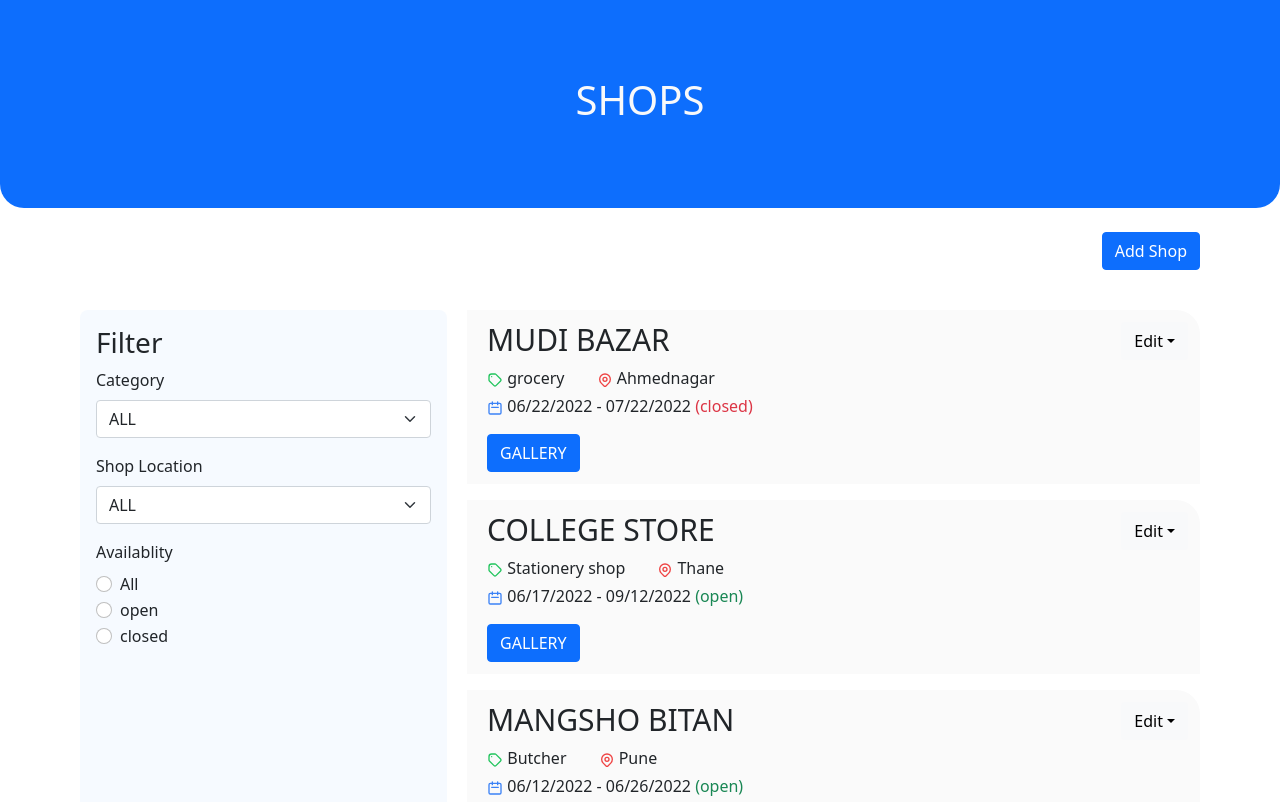
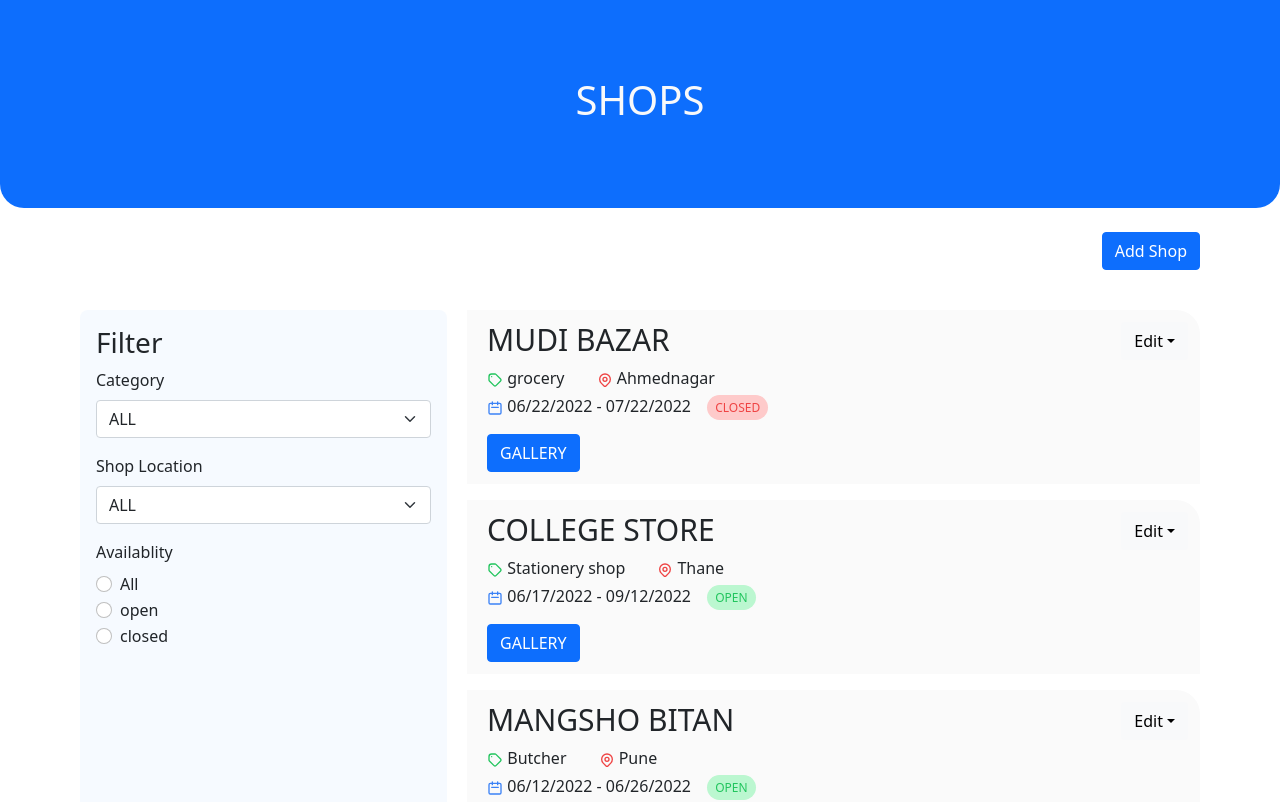
Before and after one commit to mahfuzswaron/shop-list, a React (Create React App) app: page / in a window 1280 px wide. Shown: the top 802 px of the page. Built offline with nearby package versions, Linux system fonts and the light colour scheme; the HTML template or start-up script is replaced by a standard one.

Commit message:
open and closed tag added

```diff
--- a/src/components/Shops/Shop.js
+++ b/src/components/Shops/Shop.js
@@ -20,7 +20,7 @@ const dateIcon = <svg xmlns="http://www.w3.org/2000/svg" className="h-4 w-4  inl
 
 
 const Shop = ({ shop, setEditShopModalShow }) => {
-    const { name, category, id, area, openingDate, closingDate } = shop;
+    const { name, category, area, openingDate, closingDate } = shop;
     const dispatch = useDispatch();
 
     const isOpen = () => (Date.parse(shop.openingDate) < new Date()) && (new Date() < Date.parse(shop.closingDate))
@@ -32,8 +32,7 @@ const Shop = ({ shop, setEditShopModalShow }) => {
                 <p className='mb-1'>{tagIcon} {category}</p>
                 <p className='mb-1'>{locationIcon} {area}</p>
             </div>
-            {/* <p>{clockIcon} {`${opening} - ${closing}`} </p> */}
-            <p>{dateIcon} {openingDate} - {closingDate} {isOpen() ? <span className="text-success">(open)</span> : <span className="text-danger">(closed)</span>} </p>
+            <p>{dateIcon} {openingDate} - {closingDate} {isOpen() ? <span className="bg-green-200 text-green-500 text-center text-xs font-medium px-2 py-1 lg:mx-3 my-2 lg:my-0 lg:inline block w-20 rounded-full ">OPEN</span> : <span className="bg-red-200 text-red-500 text-center text-xs font-medium px-2 py-1 lg:mx-3 my-2 lg:my-0 lg:inline block w-24 rounded-full">CLOSED</span>} </p>
             <button className='btn btn-primary '>
                 GALLERY
             </button>
```
